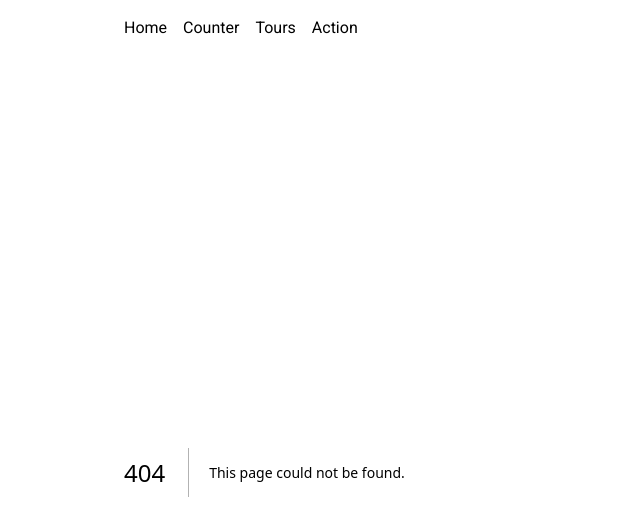
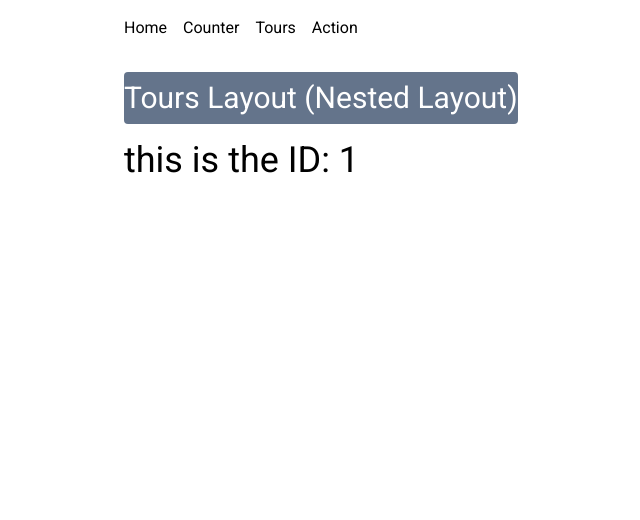
Before and after one commit to abdul-mumin-rufai/next.js-typeScript-tutorials, a Next.js app: page /tours/1 in a window 1280 px wide. Before the commit this address had no page. Shown: the top 520 px of the page, without its empty margins (132-772 px from the left). Built offline with nearby package versions, Linux system fonts and the light colour scheme.

Commit message:
dynamicPage: created a dynamic page in the tours page to access the id of eact tous

```diff
--- /dev/null
+++ b/app/tours/[id]/page.tsx
@@ -0,0 +1,12 @@
+import React from 'react'
+
+const ToursId = ({ params }: { params: { id: string } }) => {
+    console.log(params);
+  return (
+      <div className=' text-4xl'>
+          <h2>this is the ID: { params.id}</h2>
+    </div>
+  )
+}
+
+export default ToursId;
--- a/app/tours/layout.tsx
+++ b/app/tours/layout.tsx
@@ -2,7 +2,7 @@ const ToursLayout = ({children}:{children:React.ReactNode}) => {
   return (
       <div>
           <header className='py-2 bg-slate-500 rounded mb-4'>
-              <h1 className='text-3xl text-white text-center'>
+              <h1 className='text-3xl text-white text-center capitalize'>
                 tours layout (nested layout)
               </h1>
           </header>
--- a/app/tours/page.tsx
+++ b/app/tours/page.tsx
@@ -1,3 +1,5 @@
+import Link from "next/link";
+
 const url = 'https://www.course-api.com/react-tours-project';
 
 interface Toursdata {
@@ -9,7 +11,7 @@ interface Toursdata {
 };
 
 const fetchData = async ():Promise<Toursdata[]> => {
-    await new Promise((resolve) => setTimeout(resolve, 3000));
+    //await new Promise((resolve) => setTimeout(resolve, 3000));
     const response = await fetch(url); // since we are using the server component we can just use the fetch without importing it.
     const tours: Toursdata[] = await response.json();
     return tours
@@ -25,9 +27,14 @@ const Tours = async () => {
             </h1>
             <section>
                 {tours.map((tour) => {
-                    return <h2 key={tour.id}>
-                        {tour.name}
-                    </h2>
+                    return (
+                        <Link className="hover:text-blue-500" key={tour.id} href={`/tours/${tour.id}`}>
+                            <h2 >
+                                {tour.name}
+                            </h2>
+                        </Link>
+
+                    )
                 })}
             </section>
 
```
